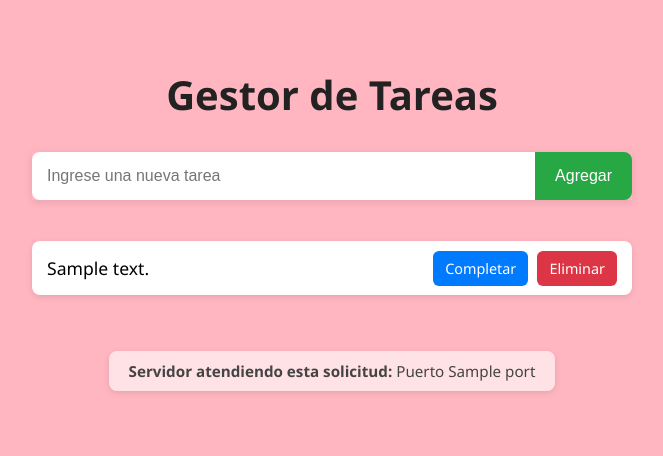
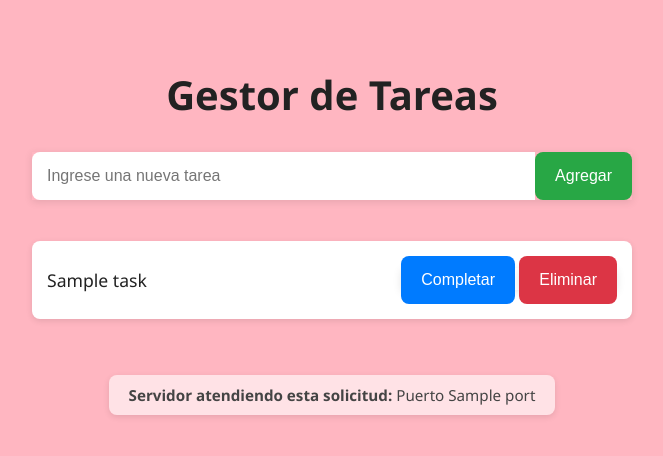
Before and after one commit to LuisGuerra05/ClaseArquitectura, a Flask app: template balanceadores/templates/index.html in a window 1280 px wide. Shown: the top 456 px of the page, without its empty margins (308-971 px from the left). Run offline with Flask 3, Linux system fonts and the light colour scheme; the template is opened without the code that fills it: most values are stand-ins (such as "Sample title", 1, 10 or a date in 2020).

Commit message:
Agregamos un styles.css para mejorar el frontend de la tarea de balanceadores

```diff
--- a/balanceadores/app.py
+++ b/balanceadores/app.py
@@ -19,47 +19,35 @@ def log_event(message):
     try:
         requests.post("http://localhost:5003/log", json={"message": message}, timeout=1)
     except:
-        # Si falla el servicio de logs, no interrumpir la operación principal
-        pass
+        pass  # Ignorar fallas del logger
 
 def load_tasks():
-    """
-    Carga las tareas desde el archivo JSON. Si el archivo no existe o tiene un formato incorrecto, retorna una lista vacía.
-    Filtra las tareas que no contienen el campo 'title' y asegura que todas tengan 'completed'.
-    """
     if not os.path.exists(TASKS_FILE):
-        return []  # Si no existe el archivo, retornamos una lista vacía
+        return []
 
     with open(TASKS_FILE, "r") as file:
         try:
-            tasks = json.load(file)  # Cargamos las tareas desde el archivo
+            tasks = json.load(file)
             valid_tasks = []
             for task in tasks:
                 if isinstance(task, dict) and 'title' in task:
                     if 'completed' not in task:
-                        task['completed'] = False  # Si no tiene 'completed', lo agregamos como False
+                        task['completed'] = False
                     valid_tasks.append(task)
             return valid_tasks
         except json.JSONDecodeError:
-            return []  # Si hay un error al decodificar, retornamos una lista vacía
-
+            return []
 
 def save_tasks(tasks):
-    """
-    Guarda las tareas en el archivo JSON.
-    """
     with open(TASKS_FILE, "w") as file:
-        json.dump(tasks, file, indent=4)  # Guardamos las tareas con una indentación para legibilidad
-
+        json.dump(tasks, file, indent=4)
 
 # Ruta principal - Muestra la interfaz de usuario
 @app.route('/')
 def index():
     tasks = load_tasks()
-    # Definir un color según el puerto
-    background_color = "#e6f7ff" if request.host.endswith('5001') else "#ffe6e6"
-    return render_template('index.html', tasks=tasks, background_color=background_color)
-
+    port = request.host.split(':')[1]  # Obtener el puerto desde el host
+    return render_template('index.html', tasks=tasks, port=port)
 
 # API - Información del servidor
 @app.route('/info')
@@ -69,10 +57,8 @@ def server_info():
         'timestamp': datetime.now().strftime('%Y-%m-%d %H:%M:%S')
     })
 
-# Endpoint para health check
 @app.route("/health", methods=["GET"])
 def health_check():
-    """Endpoint para verificar si el servidor está activo"""
     return jsonify({"status": "ok"}), 200
 
 # API - Obtener todas las tareas
@@ -80,7 +66,6 @@ def health_check():
 def get_tasks():
     tasks = load_tasks()
     return jsonify(tasks)
-
 
 # API - Agregar una nueva tarea
 @app.route('/api/tasks', methods=['POST'])
@@ -92,41 +77,33 @@ def add_task():
         new_task = {'title': data['title'], 'completed': False}
         tasks.append(new_task)
         save_tasks(tasks)
-        # Registrar el evento
         log_event(f"API: Nueva tarea añadida: {data['title']}")
         return jsonify(new_task), 201
     return jsonify({"error": "El título de la tarea es requerido"}), 400
-
 
 # API - Marcar una tarea como completada
 @app.route('/api/tasks/<int:task_id>/complete', methods=['PUT'])
 def complete_task(task_id):
     tasks = load_tasks()
-
     if 0 <= task_id < len(tasks):
         tasks[task_id]['completed'] = True
         save_tasks(tasks)
-        # Registrar el evento
         log_event(f"API: Tarea completada: {tasks[task_id]['title']}")
         return jsonify(tasks[task_id])
     return jsonify({"error": "Tarea no encontrada"}), 404
-
 
 # API - Eliminar una tarea
 @app.route('/api/tasks/<int:task_id>', methods=['DELETE'])
 def delete_task(task_id):
     tasks = load_tasks()
-
     if 0 <= task_id < len(tasks):
         deleted_task = tasks.pop(task_id)
         save_tasks(tasks)
-        # Registrar el evento
         log_event(f"API: Tarea eliminada: {deleted_task['title']}")
         return jsonify(deleted_task)
     return jsonify({"error": "Tarea no encontrada"}), 404
 
-
-# Rutas web para interacción desde el navegador
+# Rutas web
 @app.route('/tasks/add', methods=['POST'])
 def web_add_task():
     tasks = load_tasks()
@@ -136,11 +113,9 @@ def web_add_task():
         new_task = {'title': title, 'completed': False}
         tasks.append(new_task)
         save_tasks(tasks)
-        # Registrar el evento
         log_event(f"WEB: Nueva tarea añadida: {title} (servidor {request.host})")
 
     return redirect(url_for('index'))
-
 
 @app.route('/tasks/<int:task_id>/complete', methods=['POST'])
 def web_complete_task(task_id):
@@ -150,11 +125,9 @@ def web_complete_task(task_id):
         task_title = tasks[task_id]['title']
         tasks[task_id]['completed'] = True
         save_tasks(tasks)
-        # Registrar el evento
         log_event(f"WEB: Tarea completada: {task_title} (servidor {request.host})")
 
     return redirect(url_for('index'))
-
 
 @app.route('/tasks/<int:task_id>/delete', methods=['POST'])
 def web_delete_task(task_id):
@@ -164,14 +137,11 @@ def web_delete_task(task_id):
         task_title = tasks[task_id]['title']
         tasks.pop(task_id)
         save_tasks(tasks)
-        # Registrar el evento
         log_event(f"WEB: Tarea eliminada: {task_title} (servidor {request.host})")
 
     return redirect(url_for('index'))
 
-
 if __name__ == "__main__":
-    # Determinar el puerto desde los argumentos de línea de comandos o usar 5000 por defecto
     port = int(sys.argv[1]) if len(sys.argv) > 1 else 5000
     print(f"Servidor iniciado en puerto: {port}")
     app.run(host='0.0.0.0', port=port, debug=True)
--- /dev/null
+++ b/balanceadores/static/style.css
@@ -0,0 +1,124 @@
+body {
+  font-family: 'Segoe UI', Tahoma, Geneva, Verdana, sans-serif;
+  margin: 0;
+  padding: 40px 20px;
+  display: flex;
+  flex-direction: column;
+  align-items: center;
+}
+
+.azul {
+  background-color: lightblue;
+}
+
+.rosado {
+  background-color: lightpink;
+}
+
+h1 {
+  color: #222;
+  margin-bottom: 30px;
+  font-size: 2.5em;
+}
+
+form {
+  display: flex;
+  width: 100%;
+  max-width: 600px;
+  margin-bottom: 25px;
+  box-shadow: 0 2px 8px rgba(0, 0, 0, 0.1);
+}
+
+input[type="text"] {
+  flex: 1;
+  padding: 15px;
+  border: none;
+  border-radius: 8px 0 0 8px;
+  font-size: 1em;
+}
+
+button {
+  padding: 15px 20px;
+  border: none;
+  background-color: #28a745;
+  color: white;
+  border-radius: 8px;
+  font-size: 1em;
+  cursor: pointer;
+  transition: background-color 0.3s;
+}
+
+
+button:hover {
+  background-color: #218838;
+}
+
+ul {
+  list-style-type: none;
+  padding: 0;
+  width: 100%;
+  max-width: 600px;
+}
+
+li {
+  background: white;
+  padding: 15px;
+  margin-bottom: 10px;
+  border-radius: 8px;
+  display: flex;
+  align-items: center;
+  justify-content: space-between;
+  box-shadow: 0 2px 6px rgba(0, 0, 0, 0.1);
+}
+
+.task-title {
+  flex: 1;
+  margin-right: 10px;
+  font-size: 1.1em;
+  color: #222;
+}
+
+
+.completed {
+  text-decoration: line-through;
+  color: #888;
+}
+
+.actions a {
+  padding: 8px 12px;
+  margin-left: 5px;
+  border-radius: 6px;
+  text-decoration: none;
+  color: white;
+  font-size: 0.9em;
+  transition: background-color 0.2s;
+}
+
+.complete-btn {
+  background-color: #007bff;
+}
+
+.complete-btn:hover {
+  background-color: #0056b3;
+}
+
+.delete-btn {
+  background-color: #dc3545;
+}
+
+.delete-btn:hover {
+  background-color: #c82333;
+}
+
+.server-info {
+  margin-top: 30px;
+  background-color: rgba(255, 255, 255, 0.6);
+  padding: 10px 20px;
+  border-radius: 8px;
+  font-size: 0.95em;
+  color: #444;
+  box-shadow: 0 2px 6px rgba(0, 0, 0, 0.1);
+}
+
+.azul { background-color: lightblue; }
+.rojo { background-color: lightpink; }
--- a/balanceadores/templates/index.html
+++ b/balanceadores/templates/index.html
@@ -4,125 +4,13 @@
   <meta charset="UTF-8" />
   <meta name="viewport" content="width=device-width, initial-scale=1.0"/>
   <title>Gestor de Tareas</title>
-  <style>
-    body {
-      font-family: 'Segoe UI', Tahoma, Geneva, Verdana, sans-serif;
-      background-color: {{ 'lightblue' if port == '5001' else 'lightpink' }};
-      margin: 0;
-      padding: 40px 20px;
-      display: flex;
-      flex-direction: column;
-      align-items: center;
-    }
-
-    h1 {
-      color: #222;
-      margin-bottom: 30px;
-      font-size: 2.5em;
-    }
-
-    form {
-      display: flex;
-      width: 100%;
-      max-width: 600px;
-      margin-bottom: 25px;
-      box-shadow: 0 2px 8px rgba(0, 0, 0, 0.1);
-    }
-
-    input[type="text"] {
-      flex: 1;
-      padding: 15px;
-      border: none;
-      border-radius: 8px 0 0 8px;
-      font-size: 1em;
-    }
-
-    button {
-      padding: 15px 20px;
-      border: none;
-      background-color: #28a745;
-      color: white;
-      border-radius: 0 8px 8px 0;
-      font-size: 1em;
-      cursor: pointer;
-      transition: background-color 0.3s;
-    }
-
-    button:hover {
-      background-color: #218838;
-    }
-
-    ul {
-      list-style-type: none;
-      padding: 0;
-      width: 100%;
-      max-width: 600px;
-    }
-
-    li {
-      background: white;
-      padding: 15px;
-      margin-bottom: 10px;
-      border-radius: 8px;
-      display: flex;
-      align-items: center;
-      justify-content: space-between;
-      box-shadow: 0 2px 6px rgba(0, 0, 0, 0.1);
-    }
-
-    .task-title {
-      flex: 1;
-      margin-right: 10px;
-      font-size: 1.1em;
-    }
-
-    .completed {
-      text-decoration: line-through;
-      color: #888;
-    }
-
-    .actions a {
-      padding: 8px 12px;
-      margin-left: 5px;
-      border-radius: 6px;
-      text-decoration: none;
-      color: white;
-      font-size: 0.9em;
-      transition: background-color 0.2s;
-    }
-
-    .complete-btn {
-      background-color: #007bff;
-    }
-
-    .complete-btn:hover {
-      background-color: #0056b3;
-    }
-
-    .delete-btn {
-      background-color: #dc3545;
-    }
-
-    .delete-btn:hover {
-      background-color: #c82333;
-    }
-
-    .server-info {
-      margin-top: 30px;
-      background-color: rgba(255, 255, 255, 0.6);
-      padding: 10px 20px;
-      border-radius: 8px;
-      font-size: 0.95em;
-      color: #444;
-      box-shadow: 0 2px 6px rgba(0, 0, 0, 0.1);
-    }
-  </style>
+  <link rel="stylesheet" href="{{ url_for('static', filename='style.css') }}">
 </head>
-<body>
+<body class="{% if port == '5001' %}azul{% elif port == '5002' %}rojo{% else %}rosado{% endif %}">
   <h1>Gestor de Tareas</h1>
 
   <form action="/tasks/add" method="post">
-    <input type="text" name="description" placeholder="Ingrese una nueva tarea" required />
+    <input type="text" name="title" placeholder="Ingrese una nueva tarea" required />
     <button type="submit">Agregar</button>
   </form>
 
@@ -130,14 +18,18 @@
     {% if tasks %}
       {% for task in tasks %}
         <li>
-          <span class="task-title {% if task.done %}completed{% endif %}">
-            {{ task.description }}
+          <span class="task-title {% if task.completed %}completed{% endif %}">
+            {{ task.title }}
           </span>
           <div class="actions">
-            {% if not task.done %}
-              <a href="/tasks/{{ task.id }}/complete" class="complete-btn">Completar</a>
+            {% if not task.completed %}
+              <form action="/tasks/{{ loop.index0 }}/complete" method="post" style="display:inline;">
+                <button class="complete-btn">Completar</button>
+              </form>
             {% endif %}
-            <a href="/tasks/{{ task.id }}/delete" class="delete-btn">Eliminar</a>
+            <form action="/tasks/{{ loop.index0 }}/delete" method="post" style="display:inline;">
+              <button class="delete-btn">Eliminar</button>
+            </form>
           </div>
         </li>
       {% endfor %}
```
Also changed, not shown: balanceadores/tasks.json (added, +10 -0 lines), 1 other file.
